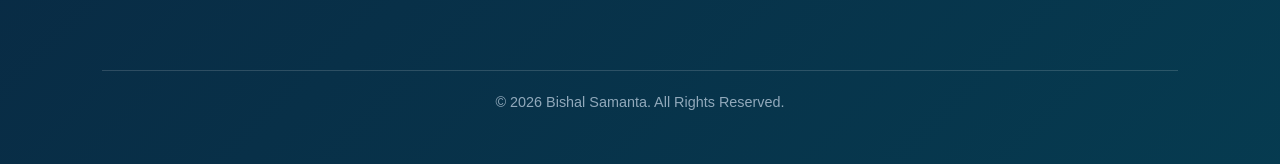
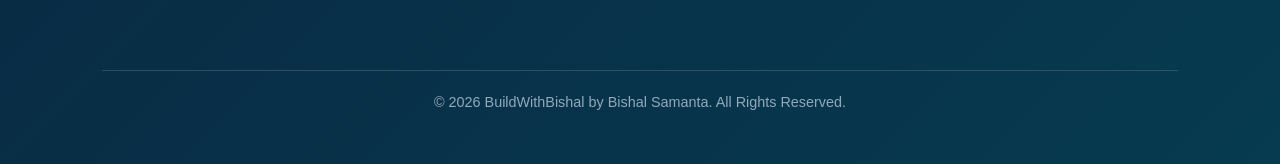
Before and after one commit to Bishal718/BuildWithBishal, a plain HTML site: page index.html in a window 1280 px wide. Shown: the part 2800-2964 px from the top of the page. Drawn offline with Linux system fonts and the light colour scheme.

Commit message:
updation of the reserve

```diff
--- a/index.html
+++ b/index.html
@@ -325,7 +325,7 @@
         </div>
 
         <p class="copyright">
-            © 2026 Bishal Samanta. All Rights Reserved.
+            © 2026 BuildWithBishal by Bishal Samanta. All Rights Reserved.
         </p>
 
     </footer>
```
